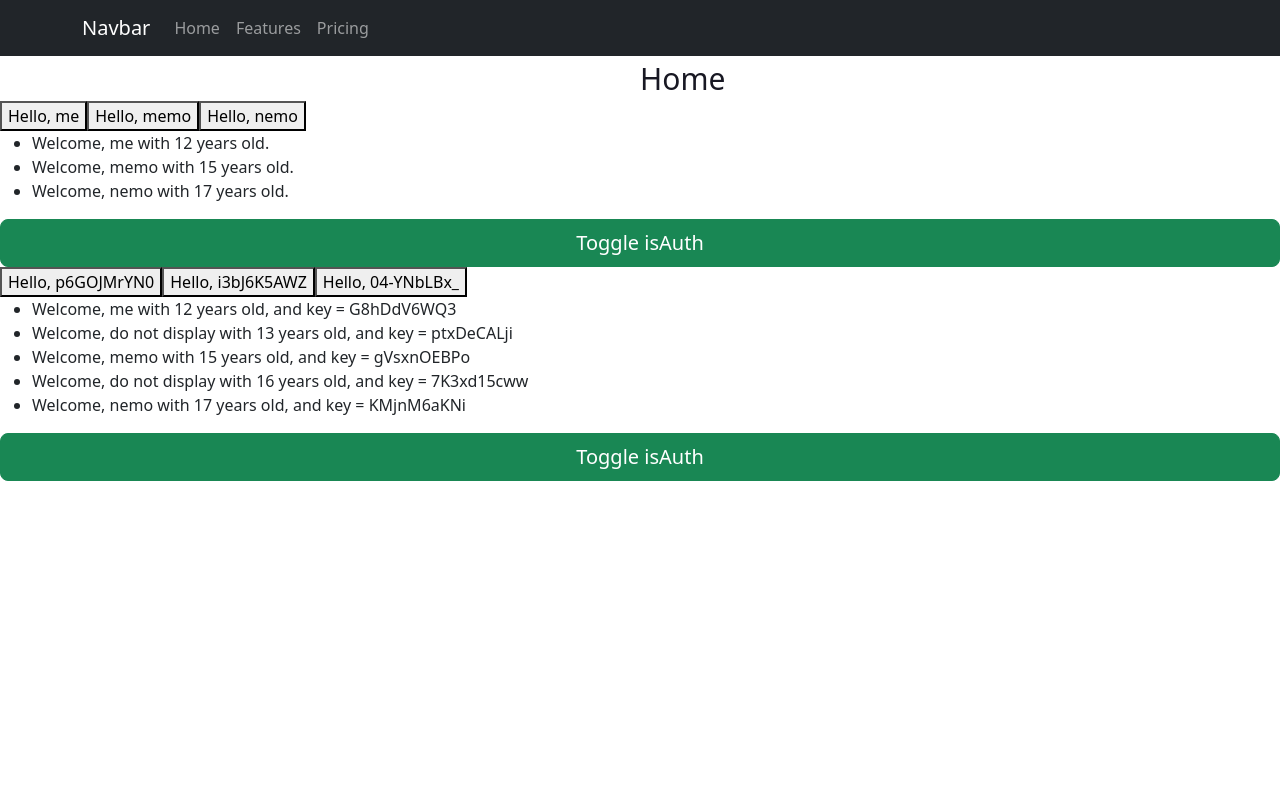
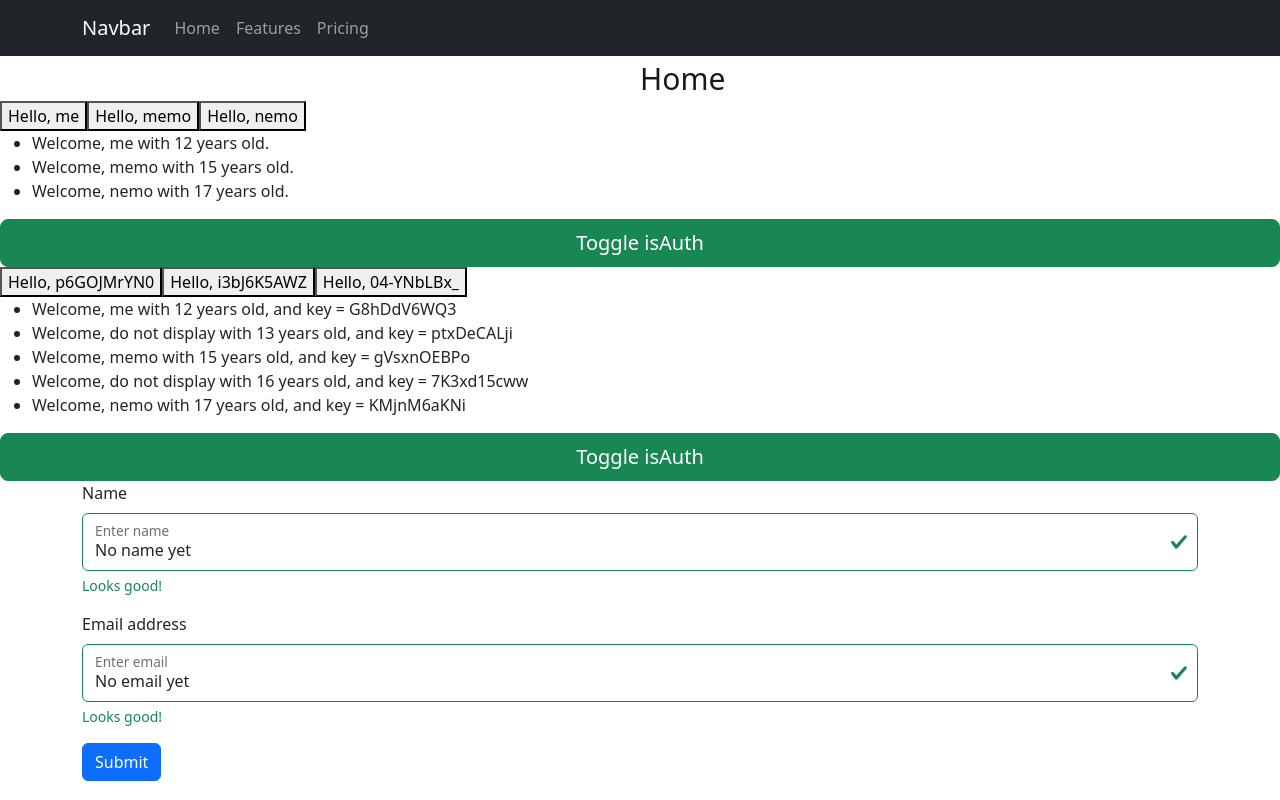
Before and after one commit to mAbdullah821/Learning-React.js, a React (Create React App) app: page / in a window 1280 px wide. Built offline with nearby package versions, Linux system fonts and the light colour scheme.

Commit message:
Create a form for Adding a new user

```diff
--- a/package.json
+++ b/package.json
@@ -7,6 +7,7 @@
     "@testing-library/react": "^13.4.0",
     "@testing-library/user-event": "^13.5.0",
     "bootstrap": "^5.2.3",
+    "formik": "^2.2.9",
     "react": "^18.2.0",
     "react-bootstrap": "^2.7.2",
     "react-dom": "^18.2.0",
--- a/src/App.js
+++ b/src/App.js
@@ -2,6 +2,7 @@ import Navbar from "./navbar/navbar";
 import Link from "./link/link";
 import Users from "./users/users";
 import UsersFunctional from "./users/usersFunctional";
+import AddUserForm from "./users/addUser";
 
 function App() {
   return (
@@ -10,6 +11,7 @@ function App() {
       <Link name="Home" link="link_1" />
       <Users />
       <UsersFunctional />
+      <AddUserForm />
     </div>
   );
 }
--- a/src/link/link.js
+++ b/src/link/link.js
@@ -4,7 +4,7 @@ import "./link.css";
 export default function Link(props) {
   return (
     <>
-      <a class="link-component" href={props.link}>
+      <a className="link-component" href={props.link}>
         {props.name}
       </a>
     </>
--- /dev/null
+++ b/src/users/addUser.js
@@ -0,0 +1,127 @@
+import { Container } from "react-bootstrap";
+import Button from "react-bootstrap/Button";
+import Form from "react-bootstrap/Form";
+import FloatingLabel from "react-bootstrap/FloatingLabel";
+import { useState } from "react";
+
+function AddUserForm() {
+  const [user, setUser] = useState({
+    name: "No name yet",
+    email: "No email yet",
+  });
+
+  const [errors, setErrors] = useState({
+    name: null,
+    email: null,
+  });
+
+  const handleSubmit = (event) => {
+    if (errors.name || errors.email) {
+      event.preventDefault();
+    }
+  };
+
+  const changeUserDate = (e) => {
+    const input = e.target;
+    if (input.name === "name") {
+      setUser({ ...user, name: input.value });
+
+      // Validate
+      if (input.value.length < 1) {
+        setErrors({ ...errors, name: "Please enter a username" });
+      } else if (input.value.length > 12) {
+        setErrors({
+          ...errors,
+          name: "Username must be less than 12 characters",
+        });
+      } else {
+        setErrors({
+          ...errors,
+          name: null,
+        });
+      }
+    } else if (input.name === "email") {
+      setUser({ ...user, email: input.value });
+
+      // Validate
+      if (input.value.length < 1) {
+        setErrors({ ...errors, email: "Please enter an email" });
+      } else {
+        setErrors({
+          ...errors,
+          email: null,
+        });
+      }
+    }
+  };
+
+  return (
+    <Container>
+      <Form noValidate>
+        <Form.Group className="mb-3" controlId="formBasicName">
+          <Form.Label>Name</Form.Label>
+          <FloatingLabel
+            controlId="floatingNameInput"
+            label="Enter name"
+            className="mb-3"
+          >
+            <Form.Control
+              type="text"
+              placeholder="Enter name"
+              value={user.name}
+              name="name"
+              onChange={(e) => changeUserDate(e)}
+              required
+              isValid={!errors.name}
+              isInvalid={errors.name}
+            />
+            <Form.Control.Feedback type="valid">
+              Looks good!
+            </Form.Control.Feedback>
+
+            <Form.Control.Feedback type="invalid">
+              {errors.name}
+            </Form.Control.Feedback>
+          </FloatingLabel>
+        </Form.Group>
+
+        <Form.Group className="mb-3" controlId="formBasicEmail">
+          <Form.Label>Email address</Form.Label>
+          <FloatingLabel
+            controlId="floatingEmailInput"
+            label="Enter email"
+            className="mb-3"
+          >
+            <Form.Control
+              type="email"
+              placeholder="Enter email"
+              value={user.email}
+              name="email"
+              onChange={(e) => changeUserDate(e)}
+              required
+              isValid={!errors.email}
+              isInvalid={errors.email}
+            />
+            <Form.Control.Feedback type="valid">
+              Looks good!
+            </Form.Control.Feedback>
+
+            <Form.Control.Feedback type="invalid">
+              {errors.email}
+            </Form.Control.Feedback>
+          </FloatingLabel>
+        </Form.Group>
+
+        <Button
+          variant="primary"
+          type="submit"
+          onClick={(e) => handleSubmit(e)}
+        >
+          Submit
+        </Button>
+      </Form>
+    </Container>
+  );
+}
+
+export default AddUserForm;
```
Also changed, not shown: 1 other file (tests, documents, lock files or other folders).
